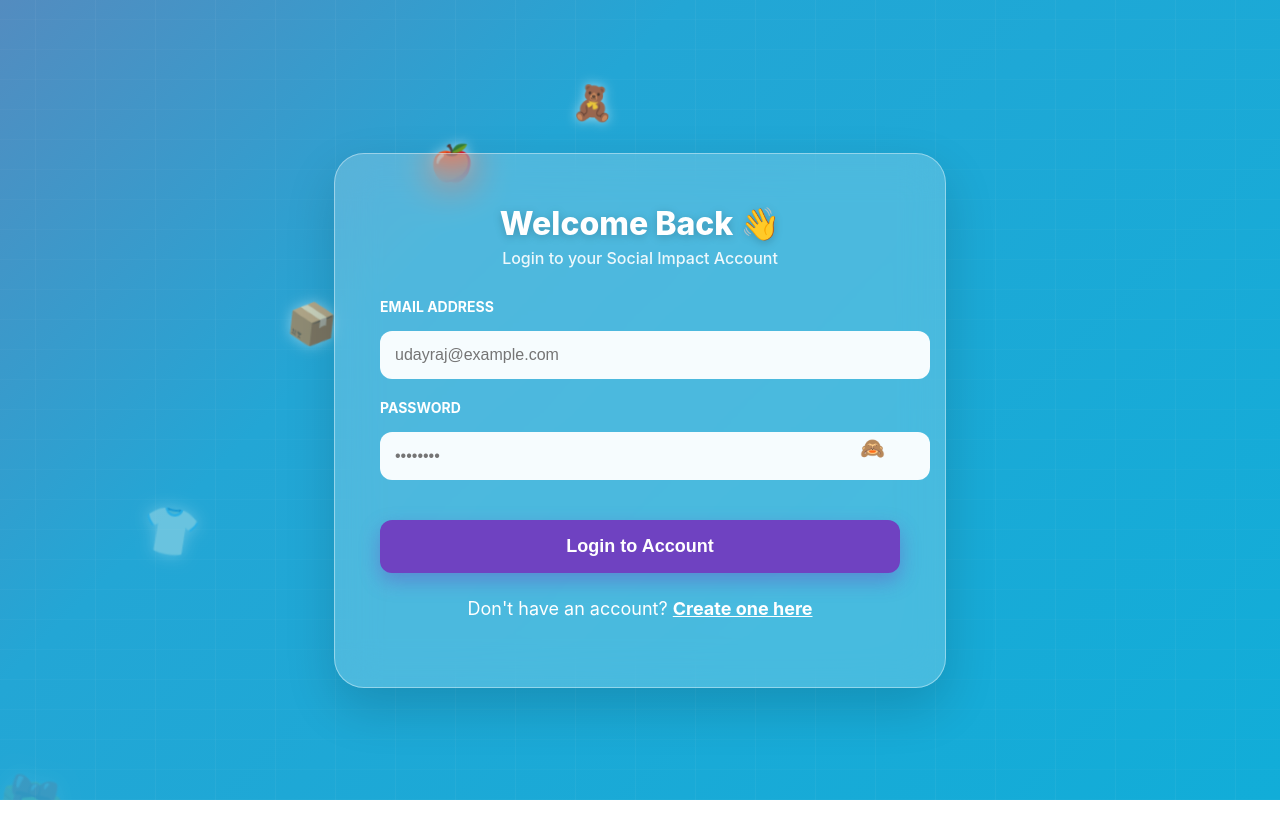
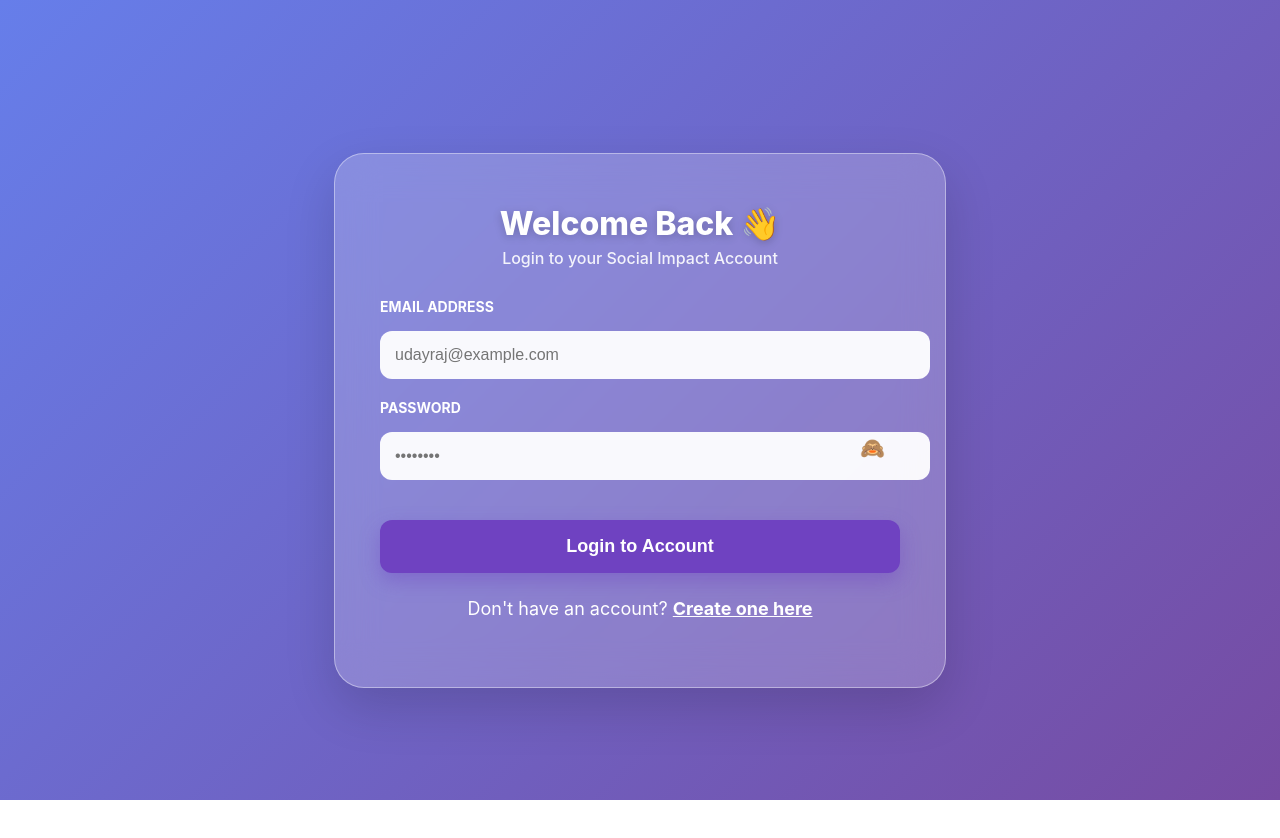
Before and after one commit to udayrajsaroj/Treasure-to-Charity, a React (Create React App) app in the folder client/: page /login in a window 1280 px wide. Built offline with nearby package versions, Linux system fonts and the light colour scheme; no server answers.

Commit message:
fav icon changed

```diff
--- a/client/src/pages/GameBackground.css
+++ b/client/src/pages/GameBackground.css
@@ -2,50 +2,6 @@
     position: fixed;
     top: 0; left: 0;
     width: 100%; height: 100%;
-    background: linear-gradient(-45deg, #00b4db, #23a6d5, #e73c7e, #ee7752);
-    background-size: 400% 400%;
-    animation: gradientBG 15s ease infinite;
-    overflow: hidden;
+    background: linear-gradient(135deg, #667eea 0%, #764ba2 100%);
     z-index: -1;
-    will-change: background-position; /* ✅ GPU acceleration */
 }
-
-@keyframes gradientBG {
-    0% { background-position: 0% 50%; }
-    50% { background-position: 100% 50%; }
-    100% { background-position: 0% 50%; }
-}
-
-.grid-floor {
-    position: absolute;
-    bottom: -50%; left: -50%;
-    width: 200%; height: 200%;
-    background-image:
-        linear-gradient(0deg, transparent 24%, rgba(255,255,255,0.15) 25%, rgba(255,255,255,0.15) 26%, transparent 27%),
-        linear-gradient(90deg, transparent 24%, rgba(255,255,255,0.15) 25%, rgba(255,255,255,0.15) 26%, transparent 27%);
-    background-size: 60px 60px;
-    transform: rotateX(60deg);
-    animation: moveGrid 6s linear infinite; /* 4s → 6s slow kiya */
-    opacity: 0.3; /* 0.4 → 0.3 */
-    will-change: background-position; /* ✅ GPU acceleration */
-}
-
-@keyframes moveGrid {
-    0% { background-position: 0 0; }
-    100% { background-position: 0 60px; }
-}
-
-.game-item {
-    position: absolute;
-    top: -100px;
-    font-size: 3rem; /* 5rem → 3rem */
-    filter: drop-shadow(0 0 8px rgba(255,255,255,0.6)); /* light shadow */
-    animation: collectItem 7s linear infinite;
-    will-change: transform; /* ✅ GPU acceleration */
-}
-
-@keyframes collectItem {
-    0% { transform: translateY(0) scale(0.6) rotate(0deg); opacity: 0; }
-    20% { opacity: 1; }
-    100% { transform: translateY(120vh) scale(1.2) rotate(15deg); opacity: 0; }
-}
--- a/client/src/pages/GameBackground.js
+++ b/client/src/pages/GameBackground.js
@@ -1,36 +1,8 @@
-import React, { useMemo } from 'react';
+import React from 'react';
 import './GameBackground.css';
 
-const items = ['🎁', '👕', '📦', '🍎', '🧸', '💖'];
-
 const GameBackground = () => {
-    const gameItems = useMemo(() =>
-        [...Array(8)].map((_, i) => ({  // 12 → 8
-            id: i,
-            left: `${(i * 11) % 90}%`,  // Math.random() hataya
-            delay: `${(i * 1.1) % 8}s`,
-            duration: `${6 + (i % 4)}s`
-        })), []  // sirf ek baar calculate hoga
-    );
-
-    return (
-        <div className="game-container">
-            <div className="grid-floor"></div>
-            {gameItems.map((item) => (
-                <div
-                    key={item.id}
-                    className="game-item"
-                    style={{
-                        left: item.left,
-                        animationDelay: item.delay,
-                        animationDuration: item.duration
-                    }}
-                >
-                    {items[item.id % items.length]}
-                </div>
-            ))}
-        </div>
-    );
+    return <div className="game-container"></div>;
 };
 
 export default GameBackground;
```
